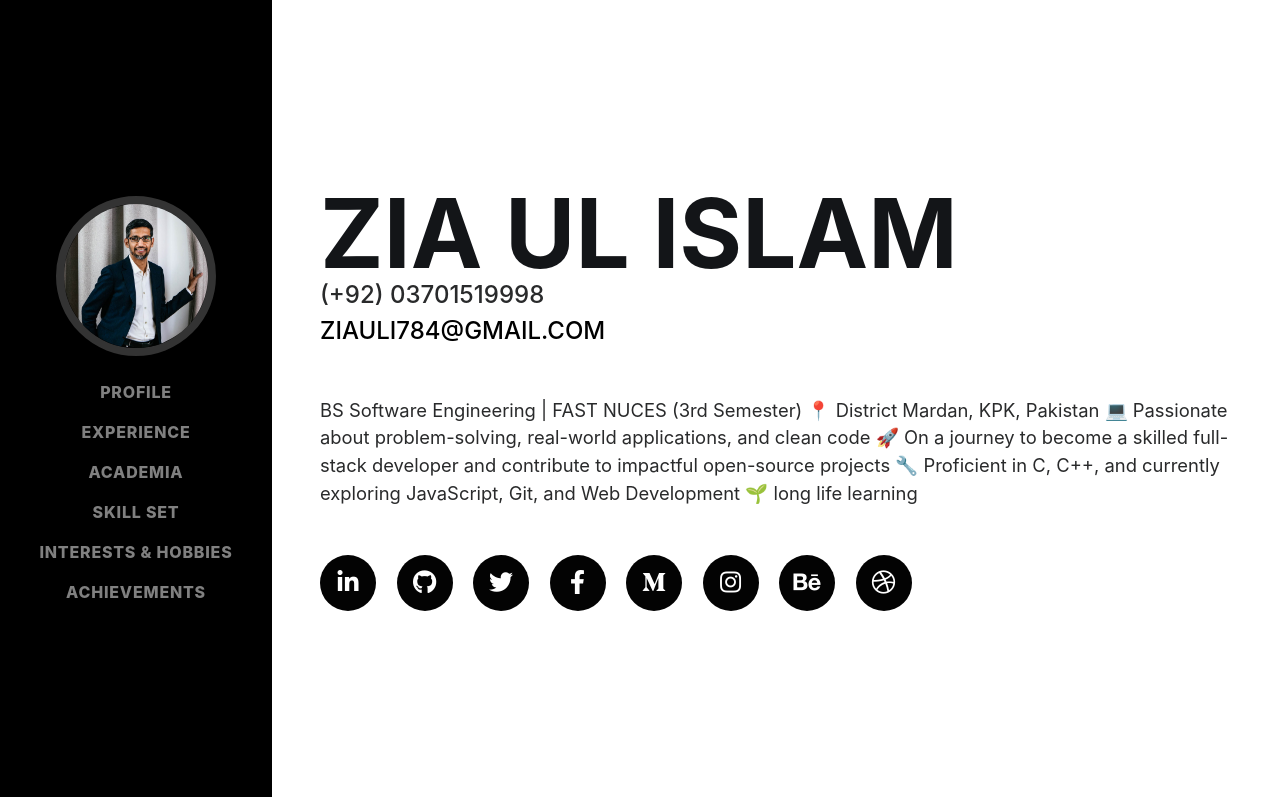
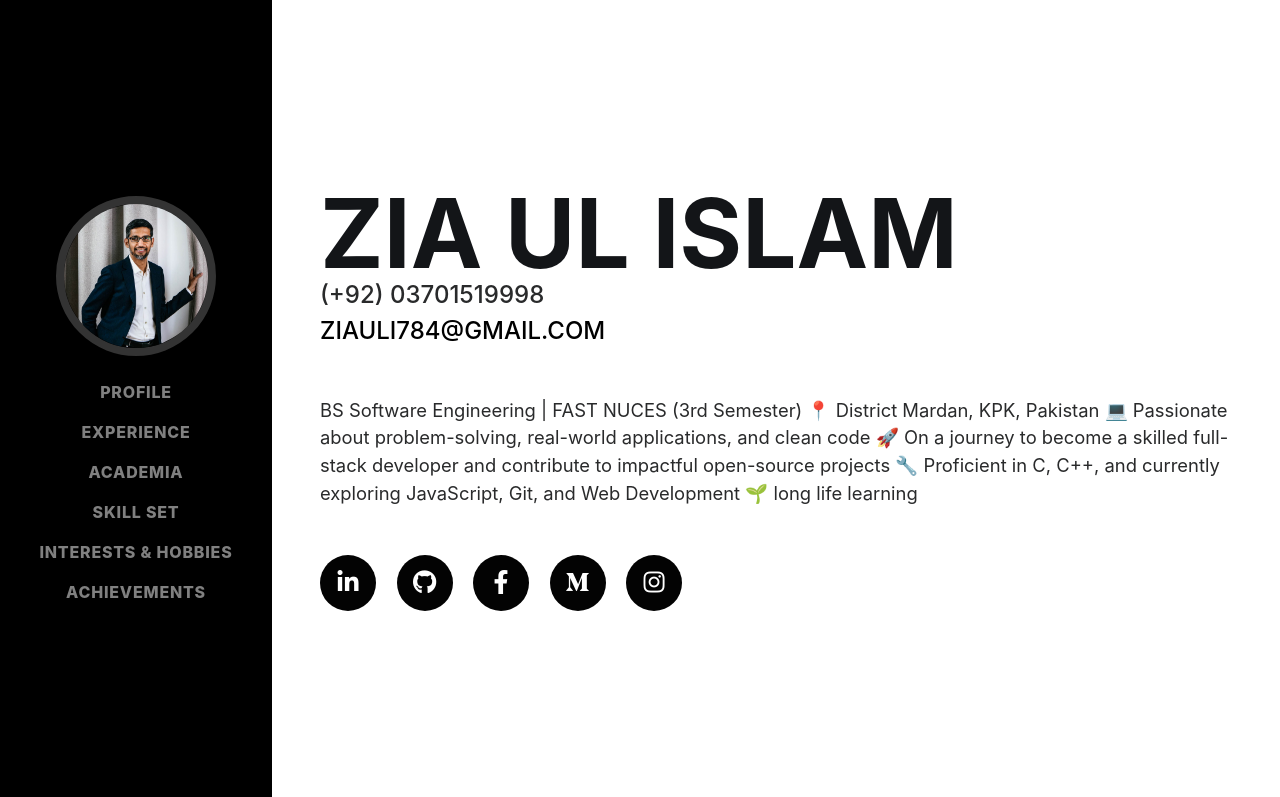
Before and after one commit to zia-ul-islam231/Zia-ul-Islam, a website: page index.html in a window 1280 px wide. Shown: the top 797 px of the page. Drawn offline with Linux system fonts and the light colour scheme; a web font is replaced by a local one.

Commit message:
Update index.html

```diff
--- a/index.html
+++ b/index.html
@@ -107,24 +107,16 @@
           <a href="https://github.com/zia-ul-islam231">
             <i class="fab fa-github"></i>
           </a>
-          <a href="https://twitter.com/Yaha Apna Link Daalein">
-            <i class="fab fa-twitter"></i>
-          </a>
           <a href="https://www.facebook.com/share/1FJPdF4Txu/">
             <i class="fab fa-facebook-f"></i>
           </a>
           <a href="https://medium.com/@ziauli784">
             <i class="fab fa-medium-m"></i>
           </a>
-          <a href="https://www.instagram.com/Yaha Apna Link Daalein">
+          <a href="https://www.instagram.com/zia_ul_islam_official?igsh=YnJ2MWx3dGI2aXVz">
             <i class="fab fa-instagram"></i>
           </a>
-          <a href="https://www.behance.com/Yaha Apna Link Daalein">
-            <i class="fab fa-behance"></i>
-          </a>
-          <a href="https://www.dribble.com/Yaha Apna Link Daalein">
-            <i class="fab fa-dribbble"></i>
-          </a>
+
         </div>
       </div>
     </section>
```
